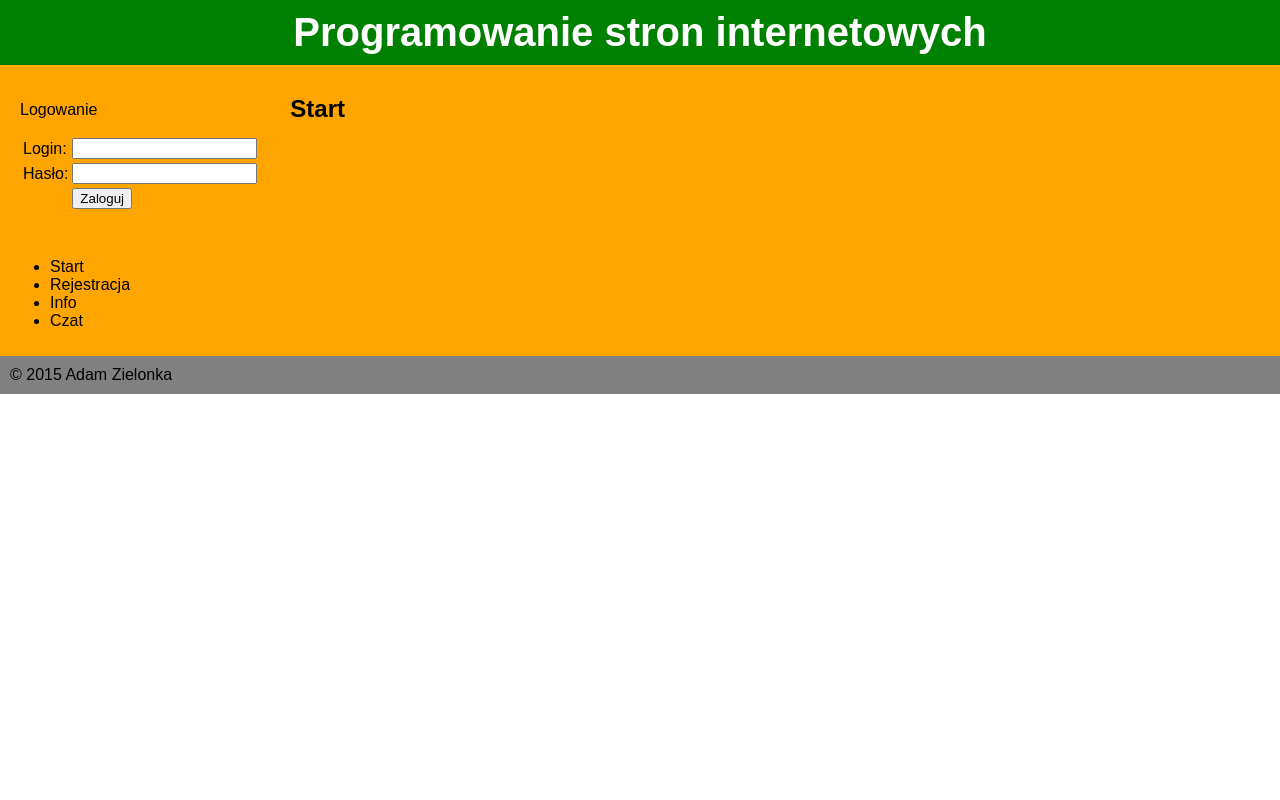
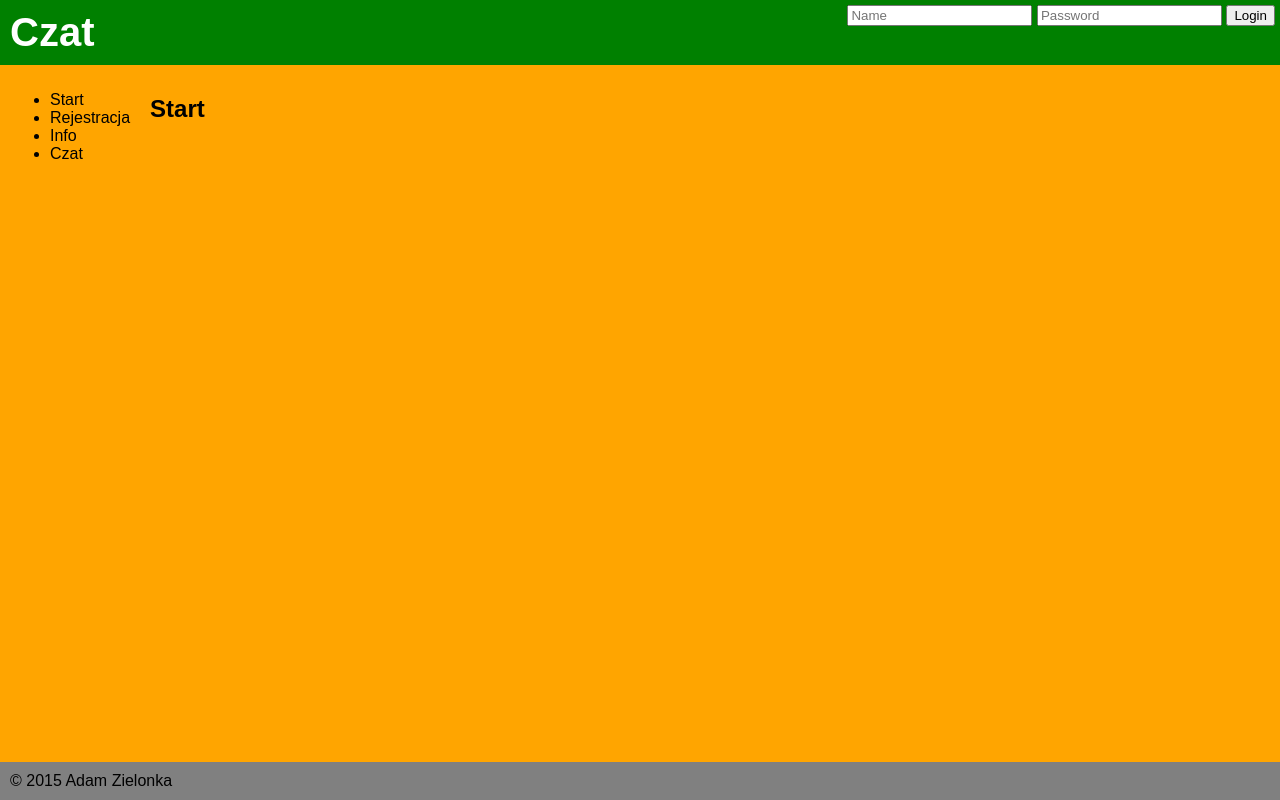
Before and after one commit to adam-zielonka/czat, a PHP site: page / in a window 1280 px wide. Run offline with PHP 8.4, Linux system fonts and the light colour scheme.

Commit message:
Flex layout

```diff
--- a/css/czat.css
+++ b/css/czat.css
@@ -1,8 +1,8 @@
 .czat {
+  margin: 10px;
   padding: 10px;
-    width: 500px;
-    height: 500px;
   overflow-y: scroll;
+  flex: 1;
   background-color: #000;
   color: #fff;
 }
@@ -19,6 +19,7 @@
 
 .sendtxt {
   padding: 1px;
+  margin: 10px;
   background-color: #000;
   color: #fff;
 }
--- a/css/styl.css
+++ b/css/styl.css
@@ -1,39 +1,60 @@
 @import url("/css/czat.css");
 
-body {
-	margin: 0px;
+html, body {
+  height: 100%;
+  width: 100%;
+  padding: 0;
+  margin: 0;
   font-family: Arial;
 }
 
-#strona {
-	width: 100%;
-	margin: auto;
-    background-color: Orange;
+body {
+  display: flex;
+  flex-direction: column;
+  background-color: orange;
 }
 
 header {
-	background-color: Green;
+  background-color: green;
+  color: white;
+  display: flex;
+  justify-content: space-between;
+}
+
+.title {
   padding: 10px;
-	color: White;
-	text-align: center;
   font-size: 40px;
   font-weight: 700;
 }
 
+main {
+  flex: 1;
+  overflow: auto;
+  display: flex;
+}
+
+.login {
+  padding-top: 5px;
+  padding-right: 5px
+}
+
+.login > div {
+  padding: 10px;
+}
+
+footer {
+  background-color: gray;
+}
+
 nav {
-    position: relative;
-	background-color: Orange;
-    float: left;
+
 }
 
 article {
-	background-color: Orange;
-    float: left;
-}
-
-footer {
-	background-color: Gray;
-	clear: both;
+  flex: 1;
+  display: flex;
+  flex-direction: column;
+  overflow: none;
 }
 
 .tekst {
--- a/modules/page/login.php
+++ b/modules/page/login.php
@@ -1,43 +1,20 @@
 <?php if(!(isset($_SESSION["login"]))) { ?>
 
-  <div class="tekst">
-    <p>Logowanie</p>
-    <div id="formularzlogowania" style="float: left">
   <form action="" name="formularz" method="post" id="logowanie" onsubmit="return false">
-        <table>
-          <tr>
-            <td>Login:</td>
-            <td><input type="text" name="login" id="loginlog" required></td>
-          </tr>
-          <tr>
-            <td>Hasło:</td>
-            <td><input type="password" name="password" id="passwordlog" required></td>
-          </tr>
-          <tr>
-            <td></td>
-            <td><input type="submit" value="Zaloguj" id="zaloguj"></td>
-          </tr>
-        </table>
+    <input placeholder="Name" type="text" name="login" id="loginlog" required>
+    <input placeholder="Password" type="password" name="password" id="passwordlog" required>
+    <input type="submit" value="Login" id="zaloguj">
   </form>
-    </div>
   <div id="komunikat" style="clear: both;"></div>
-  </div>
-  <script src="/js/login.js"></script>
 
 <?php } else { ?>
 
-  <div class="tekst">
-    <p>Użytkownik:<br><?php
-      if(isset($_SESSION["login"]))
-          echo $_SESSION["login"];
-      ?></p>
-    <div id="formularzlogowania" style="float: left">
   <form action="" name="formularz" method="post" id="logowanie" onsubmit="return false">
+    <?php if(isset($_SESSION["login"])) echo $_SESSION["login"]; ?>
     <input type="submit" value="Wyloguj" id="wyloguj">
   </form>
-    </div>
   <div id="komunikat" style="clear: both;"></div>
-  </div>
-  <script src="/js/login.js"></script>
 
 <?php } ?>
+
+  <script src="/js/login.js"></script>
--- a/modules/section/head.php
+++ /dev/null
@@ -1,7 +0,0 @@
-<meta charset="UTF-8">
-<meta name="description" content="Tworzenie i uczenie się programowania stron internetowych">
-<meta name="keywords" content="HTML,CSS,XML,JavaScript,PHP,MySQL">
-<meta name="author" content="Adam Zielonka">
-<title>Programowanie stron internetowych</title>
-<link rel="stylesheet" type="text/css" href="/css/styl.css">
-<script src="/js/jquery-2.1.4.min.js"></script>
--- a/modules/section/header.php
+++ /dev/null
@@ -1 +0,0 @@
-Programowanie stron internetowych
--- a/modules/section/html.php
+++ b/modules/section/html.php
@@ -1,22 +1,37 @@
 <!doctype html>
 <html>
   <head>
-    <?php include "./modules/section/head.php"; ?>
+    <meta charset="UTF-8">
+    <meta name="description" content="Tworzenie i uczenie się programowania stron internetowych">
+    <meta name="keywords" content="HTML,CSS,XML,JavaScript,PHP,MySQL">
+    <meta name="author" content="Adam Zielonka">
+    <title>Czat</title>
+    <link rel="stylesheet" type="text/css" href="/css/styl.css">
+    <script src="/js/jquery-2.1.4.min.js"></script>
+    <style>
+    </style>
   </head>
   <body>
-		<div id="strona">
     <header>
-        <?php include "./modules/section/header.php"; ?>
+      <div class='title'>
+        Czat
+      </div>
+      <div class='login'>
+        <?php include './modules/page/login.php'; ?>
+      </div>
     </header>
+    <main>
       <nav>
         <?php include "./modules/section/menu.php"; ?>
       </nav>
       <article>
         <?php view_sub_site(); ?>
       </article>
+    </main>
     <footer>
-        <?php include "./modules/section/footer.php"; ?>
+      <div class="tekst">
+        &copy; 2015 Adam Zielonka
+      </div>
     </footer>
-		</div>
   </body>
 </html>
--- a/modules/section/menu.php
+++ b/modules/section/menu.php
@@ -1,6 +1,3 @@
-<div class="tekst">
-  <?php include './modules/page/login.php'; ?>
-</div>
 <div class="tekst">
   <ul id="menu">
     <li><a class="menu" href="/index.php">Start</a></li>
--- a/modules/users/czat.php
+++ b/modules/users/czat.php
@@ -3,8 +3,6 @@
     color: #ffd800;
   }
 </style>
-<div class="tekst">
-  <h1>Czat</h1>
 <div id="czat" class="czat">Trwa ładowanie danych...</div>
 <div class="sendtxt">
   <form action="" name="czat" onsubmit="return false">
@@ -13,5 +11,4 @@
   </form>
 </div>
 <div id="online" class="tekst">Trwa ładowanie userów...</div>
-</div>
 <script src="/js/chat.js"></script>
```
Lines whose indentation alone changed are shown as unchanged.
